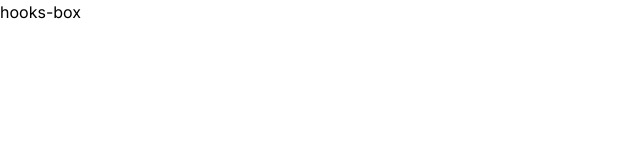
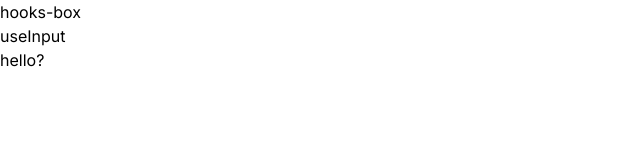
Before and after one commit to HyeYeong/hooks-box, a Next.js app: page / in a window 1280 px wide. Shown: the top 160 px of the page, without its empty margins (0-640 px from the left). Built offline with nearby package versions, Linux system fonts and the light colour scheme.

Commit message:
feat: add useInput

```diff
--- /dev/null
+++ b/src/app/components/hookTest.tsx
@@ -0,0 +1,17 @@
+"use client";
+import { useInput } from "@/app/hooks/useInput";
+
+export const HookTest = () => {
+  const maxLength = (value: string | number) => value.toString().length <= 10;
+
+  const data = useInput("hello? ", maxLength);
+  return (
+    <main>
+      <h1>hooks-box</h1>
+      <div>
+        <h2>useInput</h2>
+        <input type="text" placeholder="name" {...data} />
+      </div>
+    </main>
+  );
+};
--- /dev/null
+++ b/src/app/hooks/useInput.ts
@@ -0,0 +1,35 @@
+"use client";
+
+import { ChangeEvent, Dispatch, SetStateAction, useState } from "react";
+
+type UseInput = {
+  value: string | number;
+  onChange: (event: ChangeEvent<HTMLInputElement>) => void;
+};
+
+export const useInput = (
+  initialValue?: string | number,
+  validator?: (value: string | number) => boolean
+): UseInput => {
+  const [value, setValue] = useState<string | number>(initialValue || "");
+
+  const onChange = (event: ChangeEvent<HTMLInputElement>) => {
+    const {
+      target: { value },
+    } = event;
+
+    let willUpdate = true;
+    if (typeof validator === "function") {
+      willUpdate = validator(value);
+    }
+
+    if (willUpdate) {
+      setValue(value);
+    }
+  };
+
+  return {
+    value,
+    onChange,
+  };
+};
--- a/src/app/page.tsx
+++ b/src/app/page.tsx
@@ -1,11 +1,9 @@
+import { HookTest } from "./components/hookTest";
+
 export default function Home() {
   return (
     <main>
-      <h1>hooks-box</h1>
-      <div>
-        <h2></h2>
-
-      </div>
+      <HookTest />
     </main>
   );
 }
```
